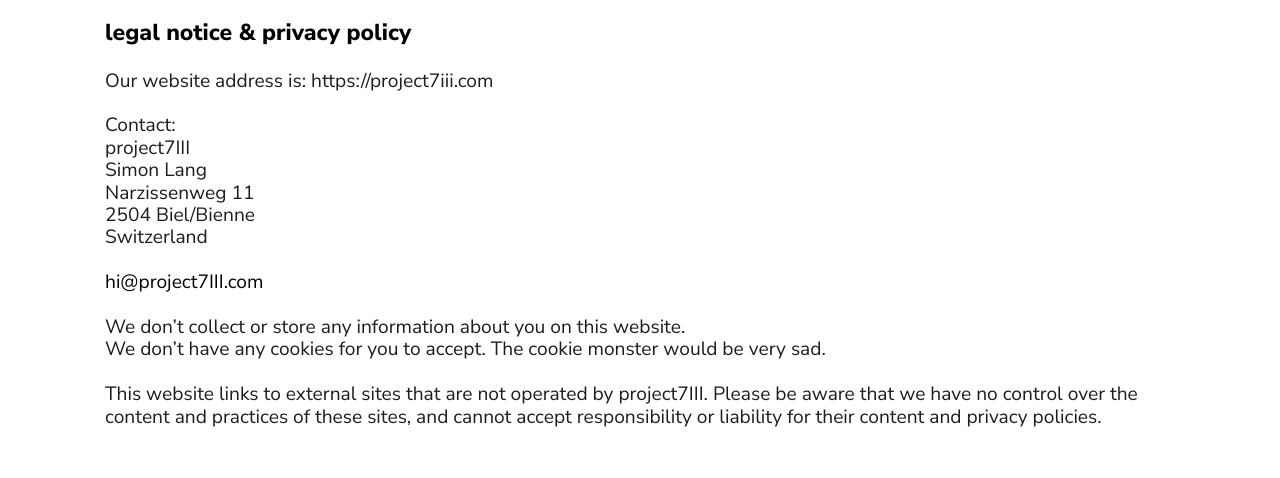
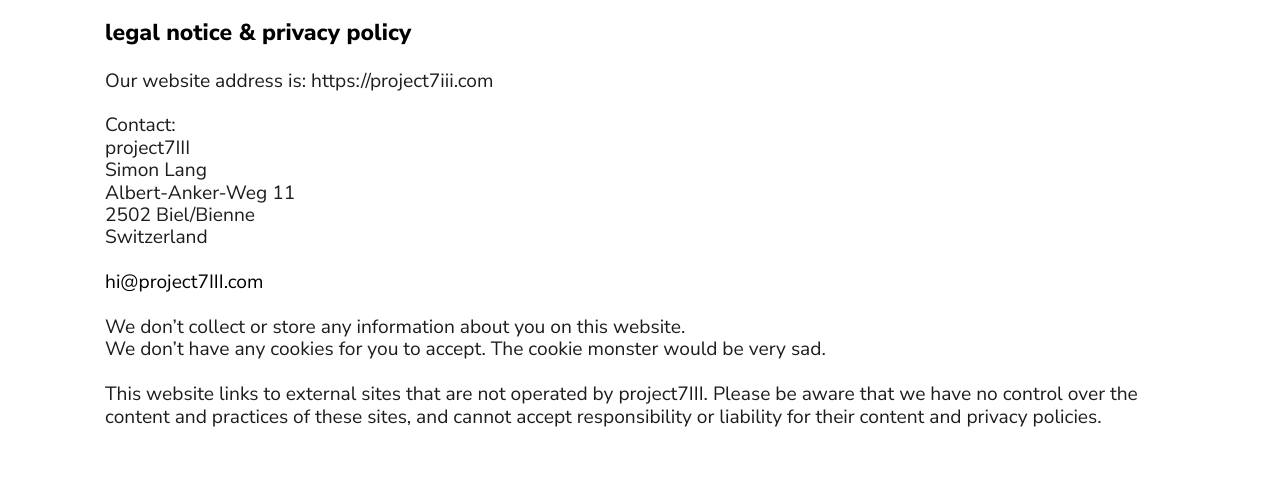
Before and after one commit to nilsmango/project7iii.com, a plain HTML site: page privacy.html in a window 1280 px wide. Shown: the part 356-834 px from the top of the page. Drawn offline with Linux system fonts and the light colour scheme.

Commit message:
Changed address and made new favicons.

```diff
--- a/privacy.html
+++ b/privacy.html
@@ -65,8 +65,8 @@
 Contact:<br>
 project7III<br>
 Simon Lang<br>
-Narzissenweg 11<br>
-2504 Biel/Bienne<br>
+Albert-Anker-Weg 11<br>
+2502 Biel/Bienne<br>
 Switzerland<br>
 <br>
 <a href="mailto:hi@project7iii.com">hi@project7III.com</a><br>
```
Also changed, not shown: images/7iiifavicon.png, images/7iiifavicon2.png, images/android-chrome-192x192.png, images/android-chrome-512x512.png, images/apple-touch-icon.png, images/favicon-16x16.png, images/favicon.ico.
